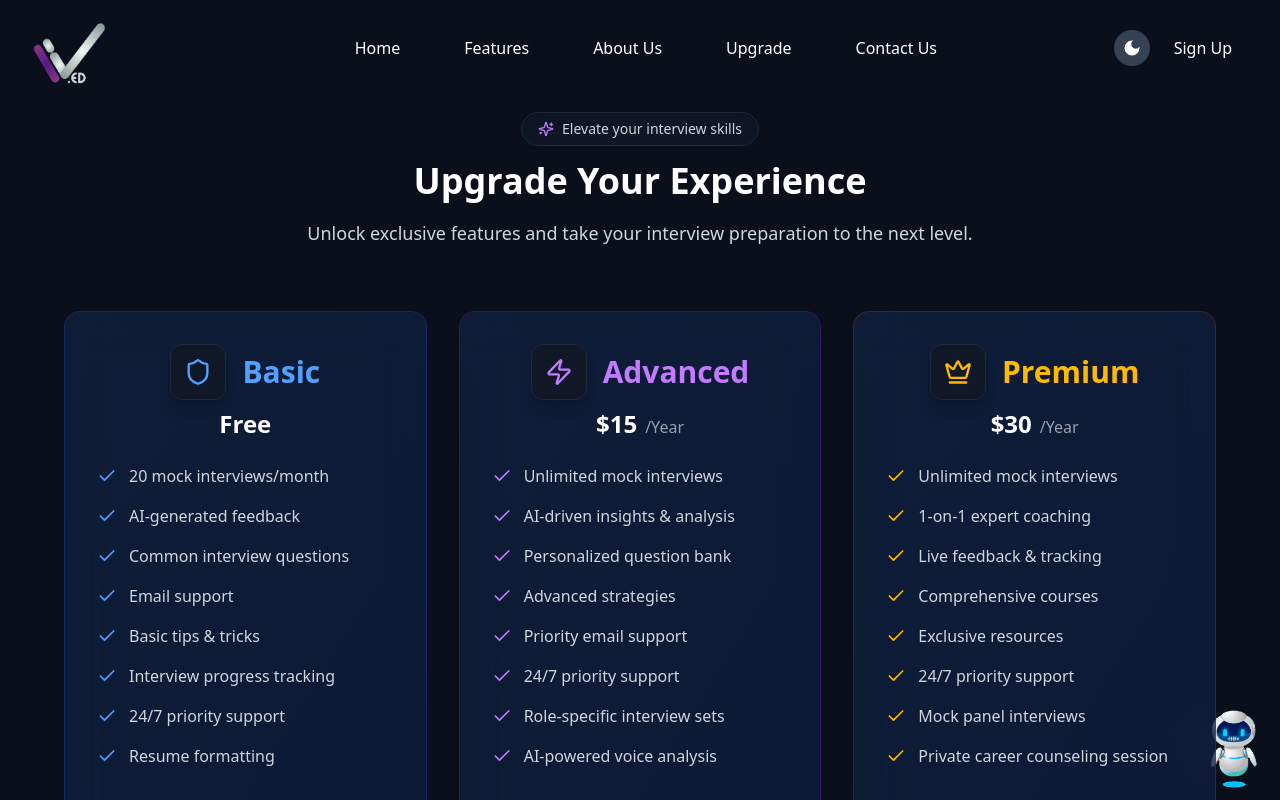
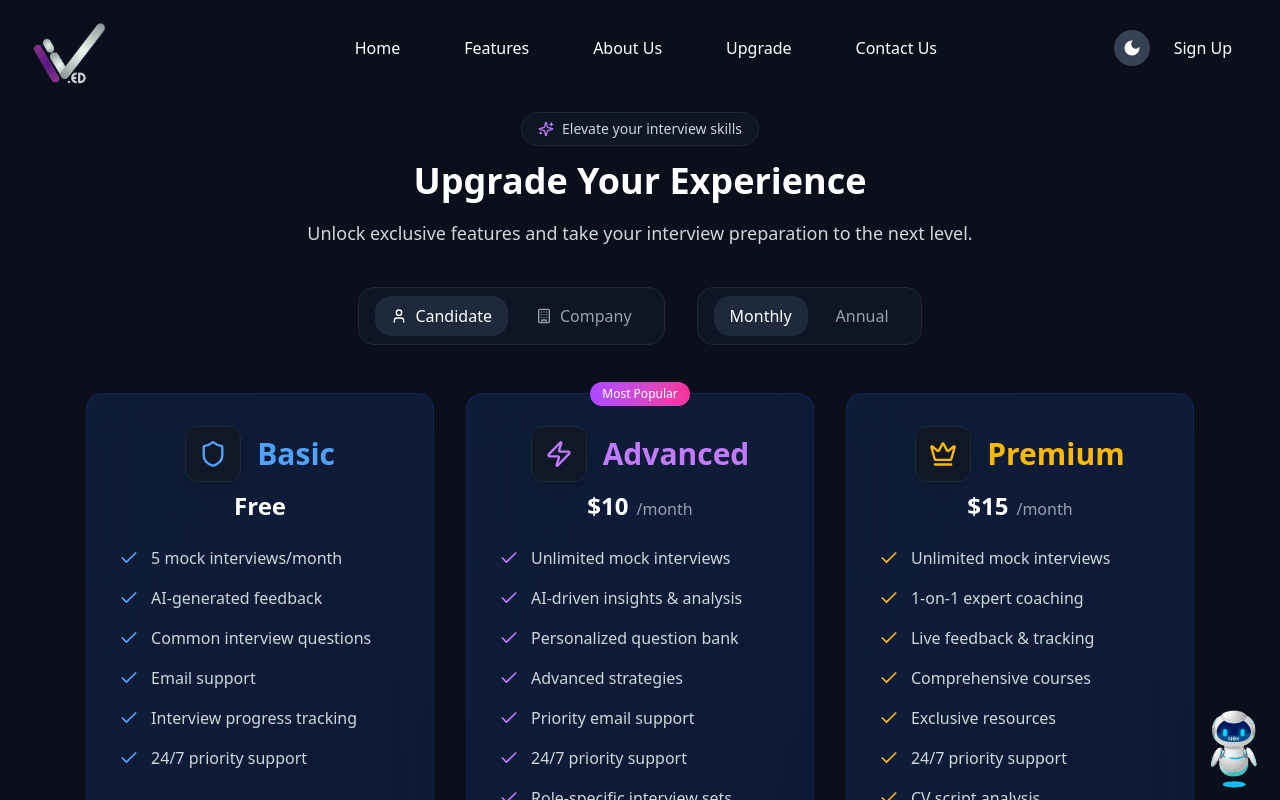
Before and after one commit to SethumR/Marketing-Page, a React (Vite) app: page /upgrade in a window 1280 px wide. Shown: the top 800 px of the page. Built offline with nearby package versions, Linux system fonts and the light colour scheme.

Commit message:
Added Upgrade page

```diff
--- a/src/Pages/Upgrade.jsx
+++ b/src/Pages/Upgrade.jsx
@@ -1,10 +1,82 @@
-import { Check, Crown, Zap, Shield, ArrowRight, Sparkles } from "lucide-react";
+"use client"
+
+import { Check, Crown, Zap, Shield, ArrowRight, Sparkles, Building, User } from "lucide-react"
+import { useState } from "react"
 
 function Upgrade() {
-  const plans = [
+  const [isAnnual, setIsAnnual] = useState(false)
+  const [isCompany, setIsCompany] = useState(false)
+
+  const candidatePlans = [
     {
       name: "Basic",
-      price: "Free",
+      monthly: "Free",
+      annual: "Free",
+      icon: Shield,
+      popular: false,
+      color: "from-blue-500/10 to-blue-600/10",
+      hoverColor: "hover:from-blue-500/10 hover:to-blue-600/10",
+      iconColor: "text-blue-400",
+      borderColor: "border-blue-900/40",
+      features: [
+        "5 mock interviews/month",
+        "AI-generated feedback",
+        "Common interview questions",
+        "Email support",
+        "Interview progress tracking",
+        "24/7 priority support",
+      ],
+    },
+    {
+      name: "Advanced",
+      monthly: "$10",
+      annual: "$100",
+      icon: Zap,
+      popular: true,
+      color: "from-blue-500/10 to-blue-600/10",
+      hoverColor: "hover:from-blue-500/10 hover:to-blue-600/10",
+      iconColor: "text-purple-400",
+      borderColor: "border-blue-900/40",
+      features: [
+        "Unlimited mock interviews",
+        "AI-driven insights & analysis",
+        "Personalized question bank",
+        "Advanced strategies",
+        "Priority email support",
+        "24/7 priority support",
+        "Role-specific interview sets",
+        "AI-powered voice analysis",
+        "CV script analysis",
+      ],
+    },
+    {
+      name: "Premium",
+      monthly: "$15",
+      annual: "$150",
+      icon: Crown,
+      popular: false,
+      color: "from-blue-500/10 to-blue-600/10",
+      hoverColor: "hover:from-blue-500/10 hover:to-blue-600/10",
+      iconColor: "text-amber-400",
+      borderColor: "border-blue-900/40",
+      features: [
+        "Unlimited mock interviews",
+        "1-on-1 expert coaching",
+        "Live feedback & tracking",
+        "Comprehensive courses",
+        "Exclusive resources",
+        "24/7 priority support",
+        "CV script analysis",
+        "Private career counseling session",
+      ],
+    },
+  ]
+
+  const companyPlans = [
+    {
+      name: "Starter",
+      monthly: "$20",
+      annual: "$200",
       icon: Shield,
       popular: false,
       color: "from-blue-500/10 to-blue-600/10",
@@ -13,19 +85,20 @@ function Upgrade() {
       iconColor: "text-blue-400",
       borderColor: "border-blue-900/50",
       features: [
-        "20 mock interviews/month",
-        "AI-generated feedback",
-        "Common interview questions",
+        "Up to 5 team members",
+        "50 mock interviews/month",
+        "Basic candidate analytics",
+        "Standard question library",
         "Email support",
-        "Basic tips & tricks",
-        "Interview progress tracking",
-        "24/7 priority support",
-        "Resume formatting ",
+        "Basic reporting tools",
+        "Candidate progress tracking",
+        "Standard templates",
       ],
     },
     {
-      name: "Advanced",
-      price: "$15",
+      name: "Business",
+      monthly: "$50",
+      annual: "$500",
       icon: Zap,
       popular: true,
       color: "from-blue-500/10 to-blue-600/10",
@@ -34,19 +107,20 @@ function Upgrade() {
       iconColor: "text-purple-400",
       borderColor: "border-purple-900/50",
       features: [
+        "Up to 20 team members",
         "Unlimited mock interviews",
-        "AI-driven insights & analysis",
-        "Personalized question bank",
-        "Advanced strategies",
-        "Priority email support",
-        "24/7 priority support",
-        "Role-specific interview sets",
-        "AI-powered voice  analysis",
+        "Advanced candidate analytics",
+        "Custom question library",
+        "Priority support",
+        "Advanced reporting tools",
+        "Team performance insights",
+        "Custom interview templates",
       ],
     },
     {
-      name: "Premium",
-      price: "$30",
+      name: "Enterprise",
+      monthly: "$70",
+      annual: "$700",
       icon: Crown,
       popular: false,
       color: "from-blue-500/10 to-blue-600/10",
@@ -55,42 +129,85 @@ function Upgrade() {
       iconColor: "text-amber-400",
       borderColor: "border-amber-900/50",
       features: [
+        "Unlimited team members",
         "Unlimited mock interviews",
-        "1-on-1 expert coaching",
-        "Live feedback & tracking",
-        "Comprehensive courses",
-        "Exclusive resources",
-        "24/7 priority support",
-        "Mock panel interviews",
-        "Private career counseling session",
+        "Enterprise-grade analytics",
+        "Custom integration options",
+        "Dedicated account manager",
+        "Executive reporting",
+        "White-label solutions",
+        "Custom training workshops",
       ],
     },
-  ];
+  ]
+
+  const plans = isCompany ? companyPlans : candidatePlans
 
   return (
-    <div className="flex items-center justify-center min-h-screen bg-[#0b0f1c] p-6 relative overflow-hidden py-28">
+    <div className="flex items-center justify-center min-h-screen bg-[#0b0f1c] p-6 relative overflow-hidden py-28 mb-6">
+      <div id="upgrade">
       <div className="w-full max-w-6xl relative z-10">
-        <div className="text-center mb-16 relative">
+        <div className="text-center mb-8 relative">
           <div className="inline-block mb-3 px-4 py-1.5 rounded-full bg-gray-900/80 border border-gray-800 backdrop-blur-xl">
             <div className="flex items-center space-x-2">
               <Sparkles className="w-4 h-4 text-purple-400" />
               <span className="text-sm font-medium text-gray-300">Elevate your interview skills</span>
             </div>
           </div>
-          <h2 className="text-4xl font-extrabold text-white mb-4 leading-tight">
-            Upgrade Your Experience
-          </h2>
-          <p className="text-gray-300 text-lg max-w-3xl mx-auto">
+          <h2 className="text-4xl font-extrabold text-white mb-4 leading-tight">Upgrade Your Experience</h2>
+          <p className="text-gray-300 text-lg max-w-3xl mx-auto mb-10 ">
             Unlock exclusive features and take your interview preparation to the next level.
           </p>
         </div>
 
+        {/* Toggle switches */}
+        <div className="flex flex-col md:flex-row justify-center items-center gap-8 mb-12">
+          {/* User type toggle */}
+          <div className="flex items-center justify-center space-x-3 bg-gray-900/80 px-4 py-2 rounded-2xl border border-gray-800">
+            <button
+              className={`flex items-center space-x-2 px-4 py-2 rounded-2xl transition-all ${!isCompany ? "bg-[#1e293b] text-white" : "text-gray-400 hover:text-white"}`}
+              onClick={() => setIsCompany(false)}
+            >
+              <User className="w-4 h-4" />
+              <span>Candidate</span>
+            </button>
+            <button
+              className={`flex items-center space-x-2 px-4 py-2 rounded-2xl transition-all ${isCompany ? "bg-[#1e293b] text-white" : "text-gray-400 hover:text-white"}`}
+              onClick={() => setIsCompany(true)}
+            >
+              <Building className="w-4 h-4" />
+              <span>Company</span>
+            </button>
+          </div>
+
+          {/* Billing period toggle */}
+          <div className="flex items-center justify-center space-x-3 bg-gray-900/80 px-4 py-2 rounded-2xl border border-gray-800">
+            <button
+              className={`px-4 py-2 rounded-2xl transition-all ${!isAnnual ? "bg-[#1e293b] text-white" : "text-gray-400 hover:text-white"}`}
+              onClick={() => setIsAnnual(false)}
+            >
+              Monthly
+            </button>
+            <button
+              className={`px-4 py-2 rounded-2xl transition-all ${isAnnual ? "bg-[#1e293b] text-white" : "text-gray-400 hover:text-white"}`}
+              onClick={() => setIsAnnual(true)}
+            >
+              Annual
+            </button>
+          </div>
+        </div>
+
         <div className="grid lg:grid-cols-3 md:grid-cols-2 gap-8 mb-16">
           {plans.map((plan, index) => (
-            <div key={index} className="group relative">
+            <div key={index} className="group relative flex flex-col h-full">
               <div
-                className={`h-full p-8 rounded-2xl transition-all duration-500 bg-gradient-to-br ${plan.color} ${plan.hoverColor} border ${plan.borderColor} backdrop-blur-xl hover:shadow-2xl ${plan.glowColor} hover:scale-[1.02] bg-gray-900/40`}
+                className={`flex flex-col flex-grow p-8 rounded-2xl transition-all duration-500 bg-gradient-to-br ${plan.color} ${plan.hoverColor} border ${plan.borderColor} backdrop-blur-xl hover:shadow-2xl ${plan.glowColor} hover:scale-[1.02] bg-gray-900/40`}
               >
+                {plan.popular && (
+                  <div className="absolute -top-3 left-0 right-0 mx-auto w-max px-3 py-1 rounded-full bg-gradient-to-r from-purple-500 to-pink-500 text-white text-xs font-medium">
+                    Most Popular
+                  </div>
+                )}
                 <div className="mb-6 flex items-center space-x-4 justify-center">
                   <div className="w-14 h-14 rounded-xl bg-gray-900 border border-gray-800 flex items-center justify-center group-hover:scale-110 transition-transform duration-300 shadow-lg">
                     <plan.icon className={`w-7 h-7 ${plan.iconColor}`} />
@@ -98,10 +215,12 @@ function Upgrade() {
                   <h3 className={`text-3xl font-bold ${plan.iconColor} text-center`}>{plan.name}</h3>
                 </div>
                 <div className="flex items-baseline mb-6 text-center justify-center -mt-4">
-                  <span className="text-2xl font-extrabold text-white">{plan.price}</span>
-                  {plan.price !== "Free" && <span className="text-gray-400 ml-2">/Year</span>}
+                  <span className="text-2xl font-extrabold text-white">{isAnnual ? plan.annual : plan.monthly}</span>
+                  {plan.monthly !== "Free" && (
+                    <span className="text-gray-400 ml-2">/{isAnnual ? "year" : "month"}</span>
+                  )}
                 </div>
-                <ul className="text-gray-300 space-y-4 mb-8">
+                <ul className="text-gray-300 space-y-4 mb-8 flex-grow">
                   {plan.features.map((feature, idx) => (
                     <li key={idx} className="flex items-start space-x-3">
                       <span className={`flex-shrink-0 mt-0.5 ${plan.iconColor}`}>
@@ -111,10 +230,12 @@ function Upgrade() {
                     </li>
                   ))}
                 </ul>
-                <button className="w-full py-3.5 rounded-xl font-medium transition-all duration-300 text-white flex items-center justify-center space-x-2 bg-gray-900 border border-gray-800 group-hover:bg-gray-800">
-                  <span>{plan.price === "Free" ? "Get Started" : "Select Plan"}</span>
-                  <ArrowRight className="w-4 h-4 opacity-70 group-hover:translate-x-1 transition-all duration-300 group-hover:opacity-100" />
-                </button>
+                <div className="mt-auto">
+                  <button className="w-full py-3.5 rounded-xl font-medium transition-all duration-300 text-white flex items-center justify-center space-x-2 bg-gray-900 border border-gray-800 group-hover:bg-gray-800">
+                    <span>{plan.monthly === "Free" ? "Get Started" : "Select Plan"}</span>
+                    <ArrowRight className="w-4 h-4 opacity-70 group-hover:translate-x-1 transition-all duration-300 group-hover:opacity-100" />
+                  </button>
+                </div>
               </div>
             </div>
           ))}
@@ -127,22 +248,26 @@ function Upgrade() {
             Need a custom plan for your team?{" "}
             <a
               href="#"
-              className="bg-gradient-to-r from-purple-500 to-pink-500 bg-clip-text text-transparent hover:text-purple-300 underline">
+              onClick={(e) => {
+                e.preventDefault();
+                const contactSection = document.getElementById("contact");
+                if (contactSection) {
+                  const offset = 100; // Adjust this value to stop scrolling a bit earlier
+                  const contactPosition = contactSection.getBoundingClientRect().top + window.scrollY - offset;
+                  window.scrollTo({ top: contactPosition, behavior: "smooth" });
+                }
+              }}
+              className="bg-gradient-to-r from-purple-500 to-pink-500 bg-clip-text text-transparent hover:text-purple-300 underline"
+            >
               Contact us
             </a>
+
           </p>
-          {/* { <div className="mt-4">
-            <a
-              href="#"
-              className="inline-block py-2 px-6 bg-gradient-to-r from-purple-500 to-pink-500 text-white rounded-lg hover:bg-purple-300 transition-all"
-            >
-              Contact Us
-            </a>
-          </div> } */}
         </div>
       </div>
+      </div>
     </div>
-  );
+  )
 }
 
-export default Upgrade;
+export default Upgrade
```
